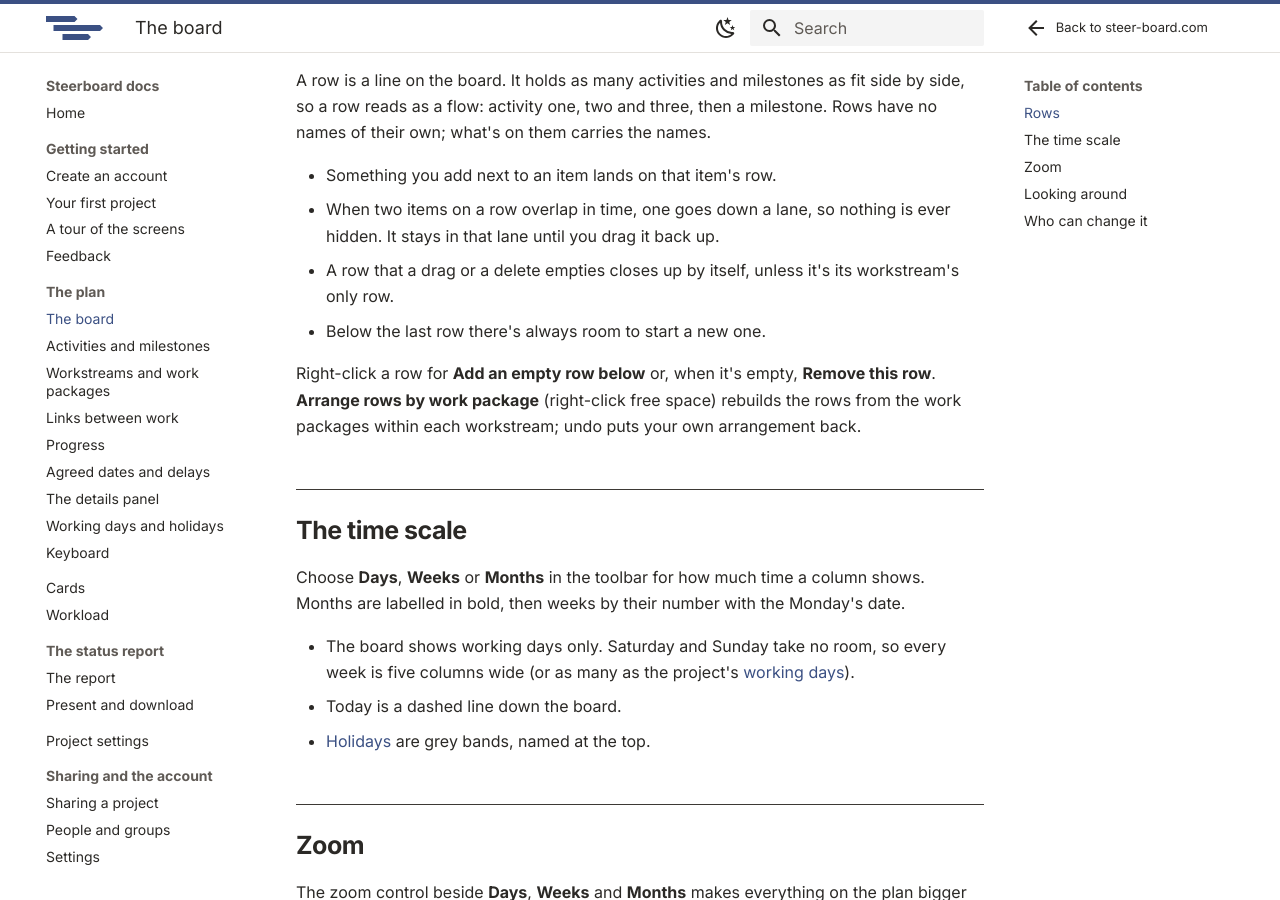
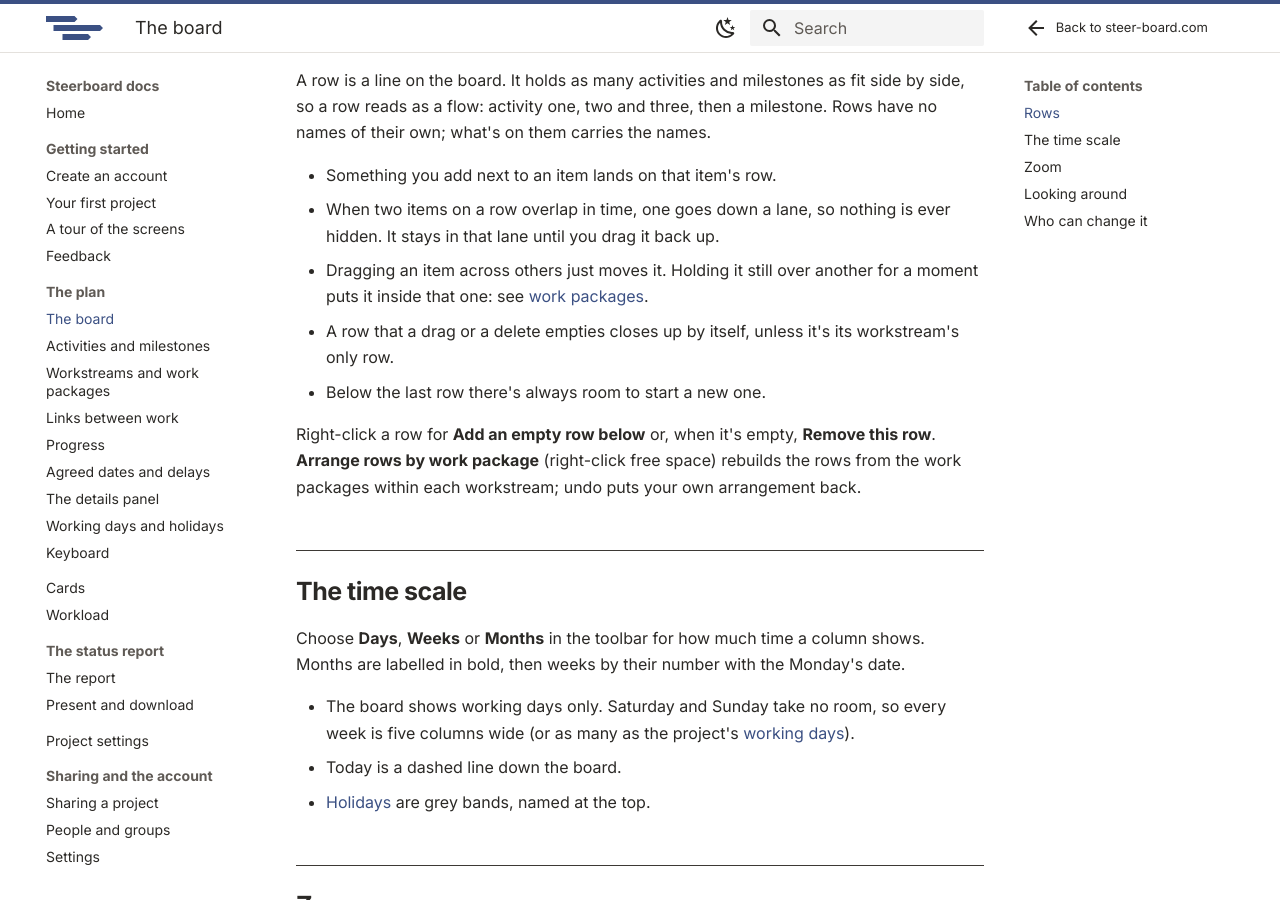
Before and after one commit to mistahcase/steerboard-docs, an MkDocs documentation site: the page built from pages/plan/board.md, in a window 1280 px wide and 900 px high, scrolled down 735 px. Built offline with MkDocs 1.6.1 and Material for MkDocs 9.7.7, drawn with Linux system fonts in a browser that asks for light colours.

Commit message:
Docs: a collapsed work package among the marks, and holding an item over another on the board
Co-Authored-By: Claude Fable 5.2 <noreply@anthropic.com>

```diff
--- a/pages/plan/board.md
+++ b/pages/plan/board.md
@@ -15,6 +15,9 @@ names.
 - Something you add next to an item lands on that item's row.
 - When two items on a row overlap in time, one goes down a lane, so nothing is
   ever hidden. It stays in that lane until you drag it back up.
+- Dragging an item across others just moves it. Holding it still over another
+  for a moment puts it inside that one: see
+  [work packages](workstreams.md#work-packages).
 - A row that a drag or a delete empties closes up by itself, unless it's its
   workstream's only row.
 - Below the last row there's always room to start a new one.
```
Also changed, not shown: pages/reference/marks.md (+1 -0 lines).
